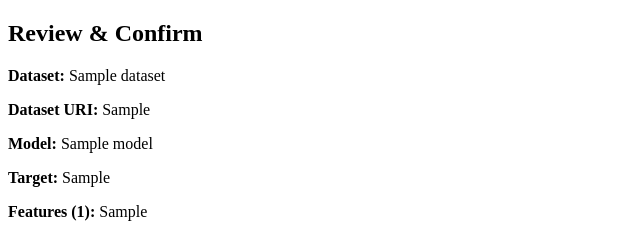
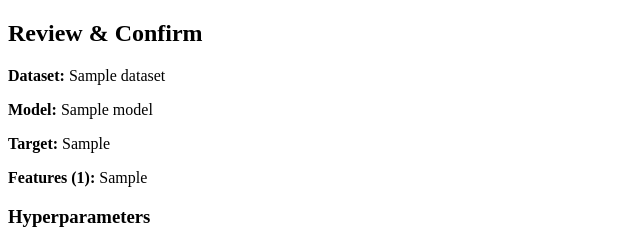
Before and after one commit to Moonyar/NASA-Space-Apps-Challenge-2025, a Flask app: template templates/review.html in a window 1280 px wide. Shown: the top 241 px of the page, without its empty margins (0-640 px from the left). Run offline with Flask 3, Linux system fonts and the light colour scheme; the template is opened without the code that fills it: most values are stand-ins (such as "Sample title", 1, 10 or a date in 2020); parts of the project's set-up code (start-up, migrations or seed data) failed here and were passed over.

Commit message:
Security changessss

```diff
--- a/app.py
+++ b/app.py
@@ -135,7 +135,7 @@ def columns():
     except Exception as e:
         flash(f"Could not read dataset: {e}")
         return redirect(url_for("index"))
-    return render_template("columns.html", columns=cols, model=model, dataset_uri=dataset_uri)
+    return render_template("columns.html", columns=cols, model=model, dataset=session.get("dataset"))
 
 @app.post("/columns")
 def columns_post():
@@ -194,7 +194,6 @@ def tune_post():
 def review():
     return render_template("review.html",
         dataset=session.get("dataset"),
-        dataset_uri=session.get("dataset_uri"),
         model=session.get("model"),
         feature_cols=session.get("feature_cols", []),
         target_col=session.get("target_col"),
--- a/templates/columns.html
+++ b/templates/columns.html
@@ -3,7 +3,6 @@
 <html>
   <body>
     <h2>Select columns</h2>
-    <p><strong>Dataset URI:</strong> {{ dataset_uri }}</p>
     <form method="post" action="/columns">
       <h3>Target column</h3>
       <select name="target" required>
--- a/templates/review.html
+++ b/templates/review.html
@@ -4,7 +4,6 @@
   <body>
     <h2>Review & Confirm</h2>
     <p><strong>Dataset:</strong> {{ dataset }}</p>
-    <p><strong>Dataset URI:</strong> {{ dataset_uri }}</p>
     <p><strong>Model:</strong> {{ model }}</p>
     <p><strong>Target:</strong> {{ target_col }}</p>
     <p><strong>Features ({{ feature_cols|length }}):</strong> {{ feature_cols|join(", ") }}</p>
```
